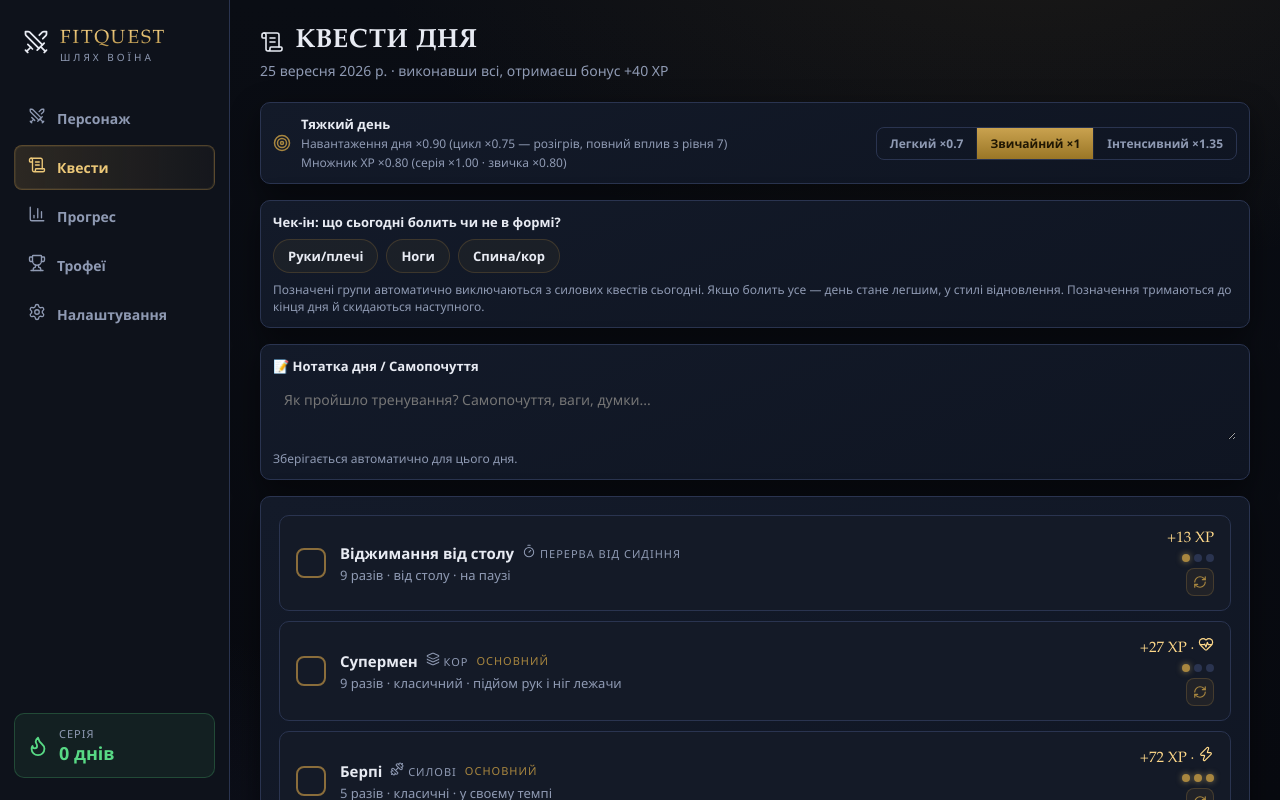
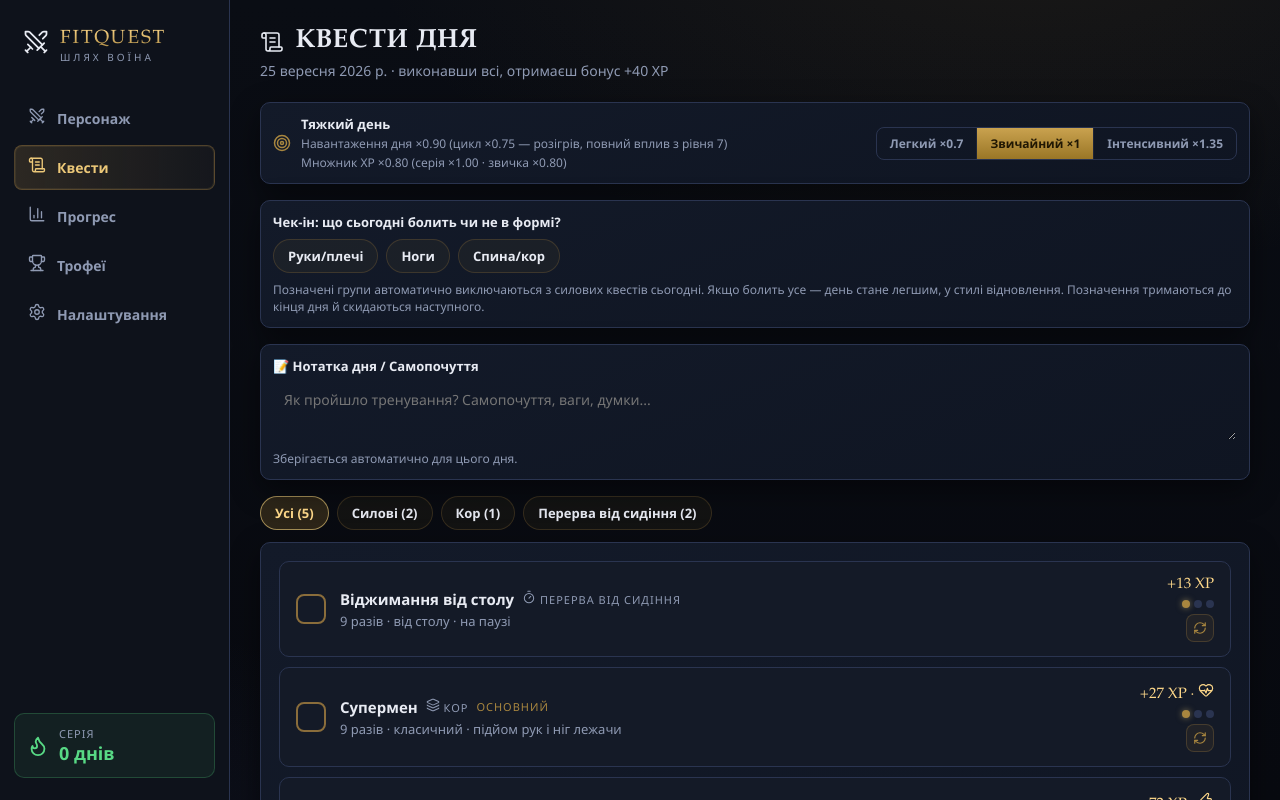
Before and after one commit to blackprinceoff/workout-app, a React (Vite) app: page / in a window 1280 px wide. Both pictures are taken after a click on the button "До квестів". Shown: the top 800 px of the page. Built offline with nearby package versions, Linux system fonts and the light colour scheme.

Commit message:
feat: add category filter chips on quests page

```diff
--- a/src/pages/Quests.tsx
+++ b/src/pages/Quests.tsx
@@ -47,6 +47,11 @@ export function Quests() {
   const [customCat, setCustomCat] = useState<QuestCategory>('strength')
   const [customXp, setCustomXp] = useState(15)
   const [customStat, setCustomStat] = useState<StatKey | ''>('strength')
+  const [filterCategory, setFilterCategory] = useState<QuestCategory | 'all'>('all')
+
+  const filteredQuests = filterCategory === 'all'
+    ? todayQuests
+    : todayQuests.filter((q) => q.category === filterCategory)
 
   const handleAddCustom = (e: React.FormEvent) => {
     e.preventDefault()
@@ -249,8 +254,37 @@ export function Quests() {
         </div>
       )}
 
+      <div className="chips" style={{ marginBottom: 12 }}>
+        <button
+          type="button"
+          className={`chip ${filterCategory === 'all' ? 'active' : ''}`}
+          onClick={() => setFilterCategory('all')}
+        >
+          Усі ({todayQuests.length})
+        </button>
+        {(['strength', 'core', 'cardio', 'mobility', 'break'] as QuestCategory[]).map((cat) => {
+          const count = todayQuests.filter((q) => q.category === cat).length
+          if (count === 0) return null
+          return (
+            <button
+              key={cat}
+              type="button"
+              className={`chip ${filterCategory === cat ? 'active' : ''}`}
+              onClick={() => setFilterCategory(cat)}
+            >
+              {CATEGORY_LABELS[cat]} ({count})
+            </button>
+          )
+        })}
+      </div>
+
       <div className="panel pquest-list" style={{ display: 'flex', flexDirection: 'column', gap: 10 }}>
-        {todayQuests.map((q) => (
+        {filteredQuests.length === 0 ? (
+          <div style={{ textAlign: 'center', color: 'var(--text-dim)', padding: '16px 0', fontSize: 13 }}>
+            Немає квестів у цій категорії.
+          </div>
+        ) : (
+          filteredQuests.map((q) => (
             <QuestRow
               key={q.id}
               quest={q}
@@ -259,7 +293,8 @@ export function Quests() {
               canSwap={!q.done && swapsLeft > 0}
               onDeleteCustom={deleteCustomQuest}
             />
-        ))}
+          ))
+        )}
         <div className="settings-hint" style={{ marginTop: 2 }}>
           Замінено вправ сьогодні: {SWAPS_PER_DAY - swapsLeft}/{SWAPS_PER_DAY} — заміна дає
           альтернативу з тієї ж групи чи легшої сім'ї (XP перераховується під нову вправу).
```
Lines whose indentation alone changed are shown as unchanged.
